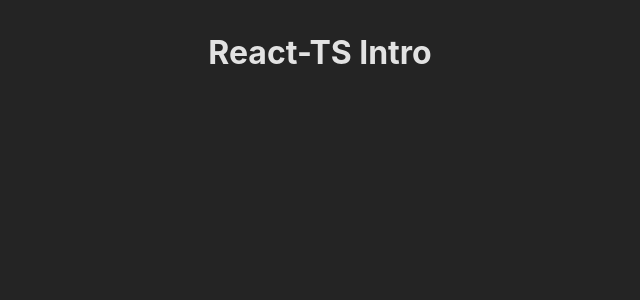
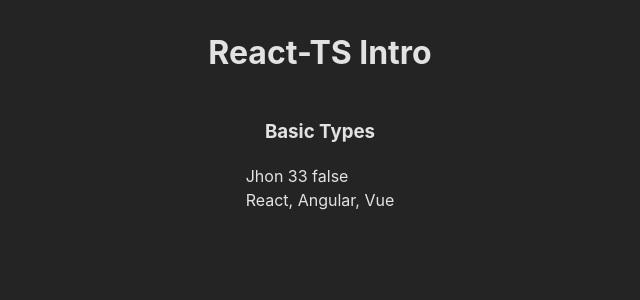
Before and after one commit to ayunierto/01-react-fundation, a React (Vite) app: page / in a window 1280 px wide. Shown: the top 300 px of the page, without its empty margins (328-968 px from the left). Built offline with nearby package versions, Linux system fonts and the light colour scheme.

Commit message:
basic types in typescript

```diff
--- a/src/App.tsx
+++ b/src/App.tsx
@@ -1,8 +1,12 @@
+import { BasicTypes } from "./typescript";
+
 function App() {
   return (
     <>
       <main>
         <h1>React-TS Intro</h1>
+
+        <BasicTypes />
       </main>
     </>
   );
--- a/src/index.css
+++ b/src/index.css
@@ -16,7 +16,7 @@
 main {
   align-items: center;
   display: flex;
-  flex-direction: flex;
+  flex-direction: column;
   justify-content: center;
   width: 100vw;
 }
--- /dev/null
+++ b/src/typescript/BasicTypes.tsx
@@ -0,0 +1,16 @@
+export const BasicTypes = () => {
+  const name: string = "Jhon";
+  const age: number = 33;
+  const isActive: boolean = false;
+  const powers: string[] = ["React", "Angular", "Vue"];
+  return (
+    <>
+      <h3>Basic Types</h3>
+      {name} {age} {isActive ? "true" : "false"}
+      <br />
+      {powers.join(", ")}
+    </>
+  );
+};
+
+export default BasicTypes;
--- /dev/null
+++ b/src/typescript/index.ts
@@ -0,0 +1 @@
+export * from "./BasicTypes";
```
